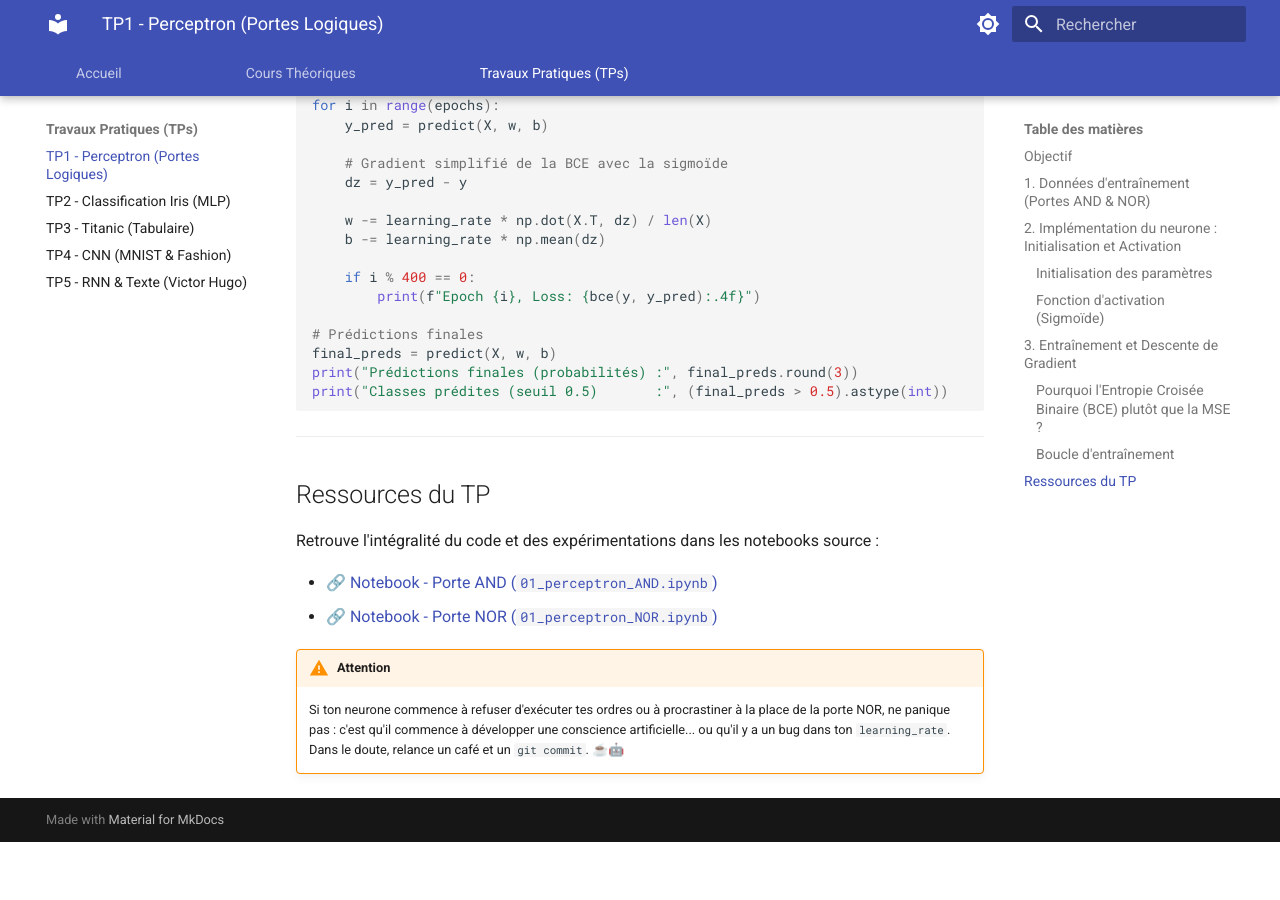
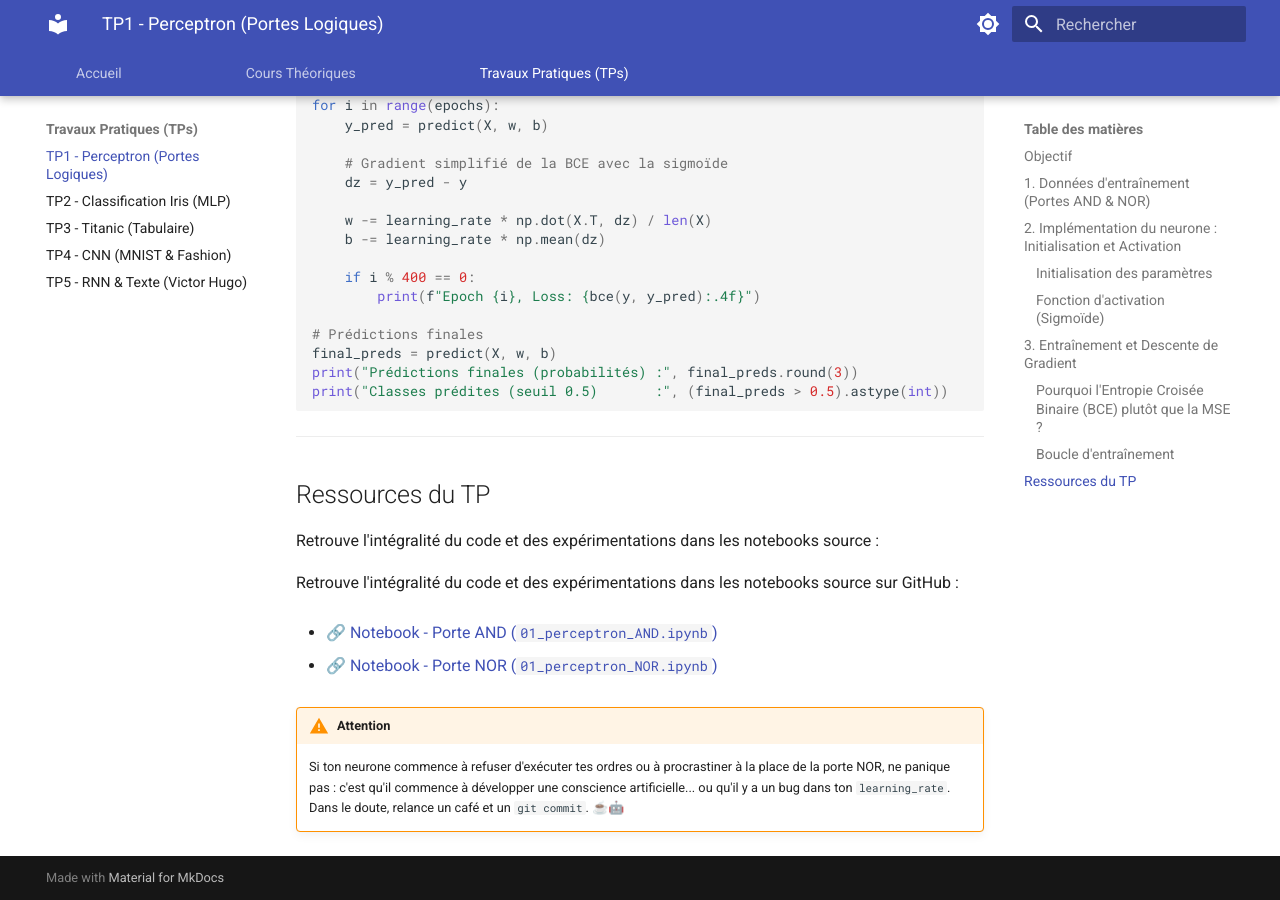
Before and after one commit to GregoryElBajoury/deep-learning-ep1, an MkDocs documentation site: the page built from docs/tps/tp1-perceptron.md, in a window 1280 px wide and 900 px high, scrolled down 1699 px. Built offline with MkDocs 1.6.1 and Material for MkDocs 9.7.7, drawn with Linux system fonts in a browser that asks for light colours; before the commit the page ends 2541 px from its top, so only the background shows below that.

Commit message:
feat(tp1): ajustements chemins vers notebooks

```diff
--- a/docs/tps/tp1-perceptron.md
+++ b/docs/tps/tp1-perceptron.md
@@ -90,8 +90,11 @@
 
 Retrouve l'intégralité du code et des expérimentations dans les notebooks source :
 
-- 🔗 [Notebook - Porte AND (`01_perceptron_AND.ipynb`)](../../notebooks/01_perceptron_AND.ipynb)
-- 🔗 [Notebook - Porte NOR (`01_perceptron_NOR.ipynb`)](../../notebooks/01_perceptron_NOR.ipynb)
+Retrouve l'intégralité du code et des expérimentations dans les notebooks source sur GitHub :
+
+- 🔗 [Notebook - Porte AND (`01_perceptron_AND.ipynb`)](https://github.com/GregoryElBajoury/deep-learning-ep1/blob/main/notebooks/01_perceptron_AND.ipynb)
+
+- 🔗 [Notebook - Porte NOR (`01_perceptron_NOR.ipynb`)](https://github.com/GregoryElBajoury/deep-learning-ep1/blob/main/notebooks/01_perceptron_NOR.ipynb)
 
 !!! warning "Attention"
     Si ton neurone commence à refuser d'exécuter tes ordres ou à procrastiner à la place de la porte NOR, ne panique pas : c'est qu'il commence à développer une conscience artificielle... ou qu'il y a un bug dans ton `learning_rate`. Dans le doute, relance un café et un `git commit`. ☕🤖
```
